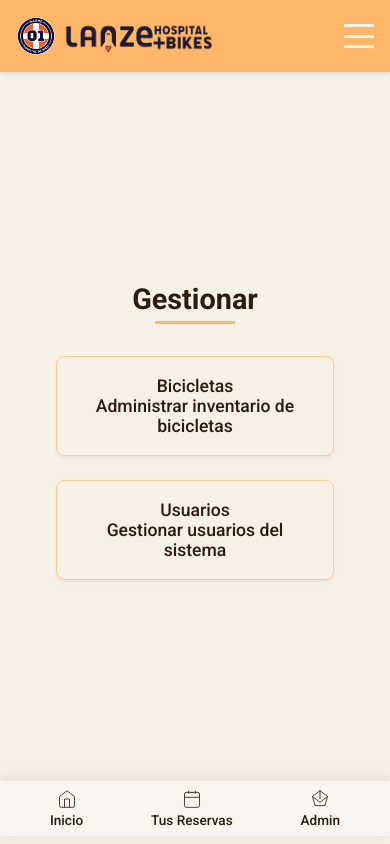
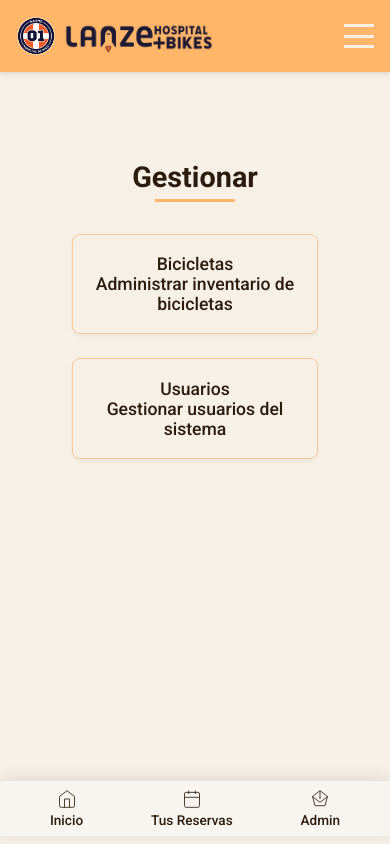
Before and after one commit to Bicis-HLanz/hopital-bicis, a Next.js app: page /gestionar in a window 390 px wide. Built offline with nearby package versions, Linux system fonts and the light colour scheme.

Commit message:
fixed styles card bikes

```diff
--- a/app/(app)/layout.module.css
+++ b/app/(app)/layout.module.css
@@ -1,8 +1,7 @@
 .layoutContainer {
   display: flex;
   flex-direction: column;
-  min-height: 100vh;
-  position: relative;
+  margin: auto;
 }
 
 .app-header {
@@ -13,19 +12,19 @@
 }
 
 .mainContent {
-  flex: 1;
   display: flex;
   flex-direction: column;
   align-items: center;
   justify-content: center;
-  width: 100%;
-  margin: 3rem auto;
+  margin: 0 2rem;
+  padding: 3rem 0rem;
+  background-color: var(--background);
+}
 
-  ul{
-    list-style-type: none;
-    padding-left: 0;
-    margin-left: 0;
-  }
+.mainContent ul {
+  list-style-type: none;
+  padding-left: 0;
+  margin-left: 0;
 }
 
 .app-nav {
@@ -37,7 +36,6 @@
 
 @media (max-width: 768px) {
   .mainContent {
-    padding: 1rem;
     padding-bottom: 70px;
   }
 }
--- a/app/components/tarjetaBici/BiciList.module.css
+++ b/app/components/tarjetaBici/BiciList.module.css
@@ -4,5 +4,5 @@
     flex-wrap: wrap;
     justify-content: center;
     align-items: center;
-    gap: 3rem;
+    gap: 2rem;
 }
--- a/app/globals.css
+++ b/app/globals.css
@@ -5,6 +5,7 @@
   --primary: #ffb669;
   --secondary: #f9c894;
   --accent: #faa040;
+  --accent2: #f6e9de;
 
   --text-50: rgba(43, 28, 14, 0.5);
   --background-50: rgba(247, 240, 231, 0.5);
```
Also changed, not shown: app/components/tarjetaBici/BiciCard.module.css (+10 -8 lines).
